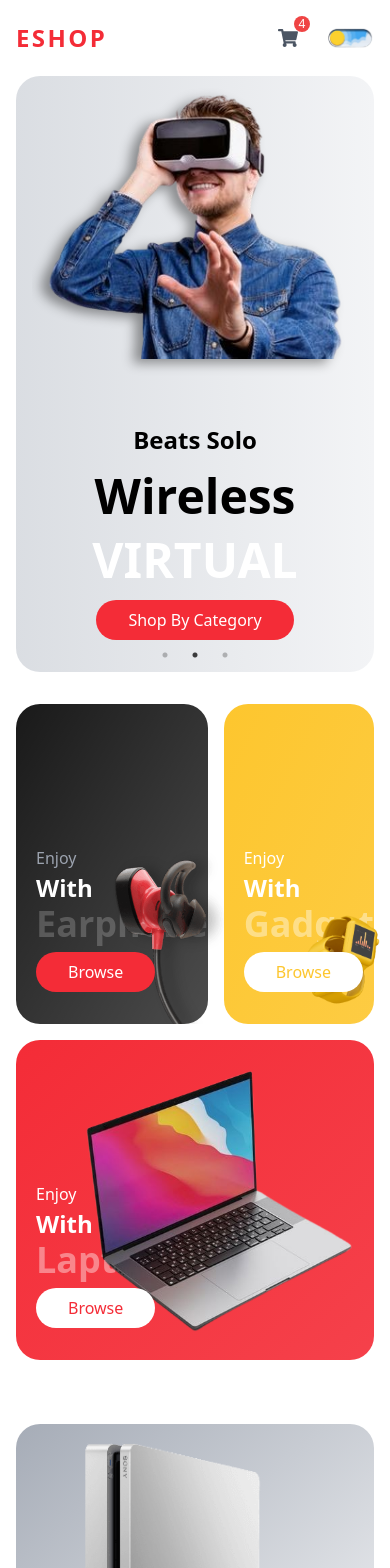
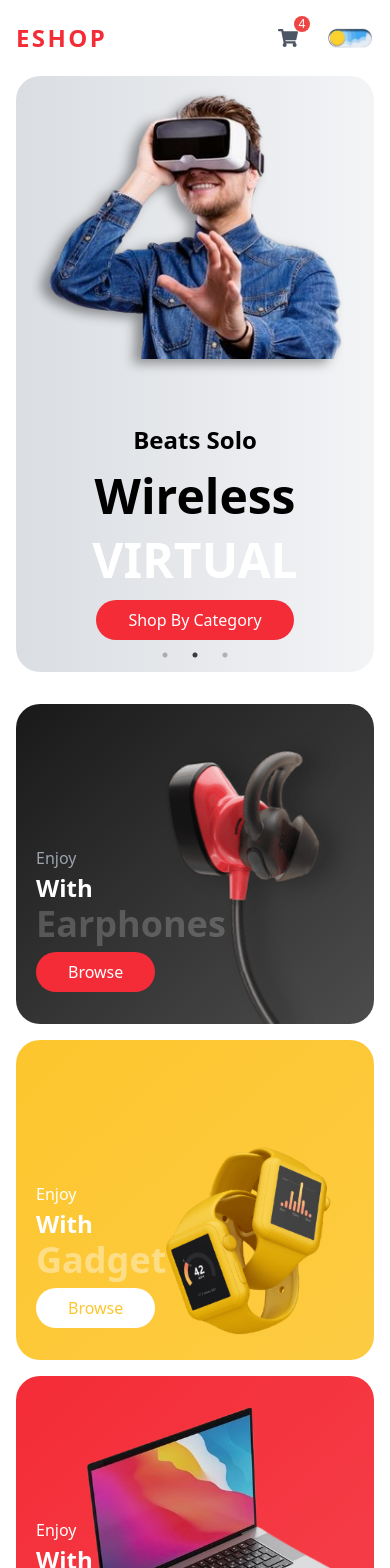
Before and after one commit to Mahjoob97/eshop, a React (Vite) app: page / in a window 390 px wide. Shown: the top 1568 px of the page. Built offline with nearby package versions, Linux system fonts and the light colour scheme.

Commit message:
fixed the category responsivness

```diff
--- a/src/components/Category.jsx
+++ b/src/components/Category.jsx
@@ -50,7 +50,7 @@
             />
           </div>
           {/* third col */}
-          <div className="col-span-2 pt-10 pb-4 pl-5 bg-gradient-to-br from-primary to-primary/90 text-white rounded-3xl relative h-[320px] flex items-end">
+          <div className="sm:col-span-2 pt-10 pb-4 pl-5 bg-gradient-to-br from-primary to-primary/90 text-white rounded-3xl relative h-[320px] flex items-end">
             <div>
               <div className="mb-4">
                 <p className="mb-[2px] text-white">Enjoy</p>
```
